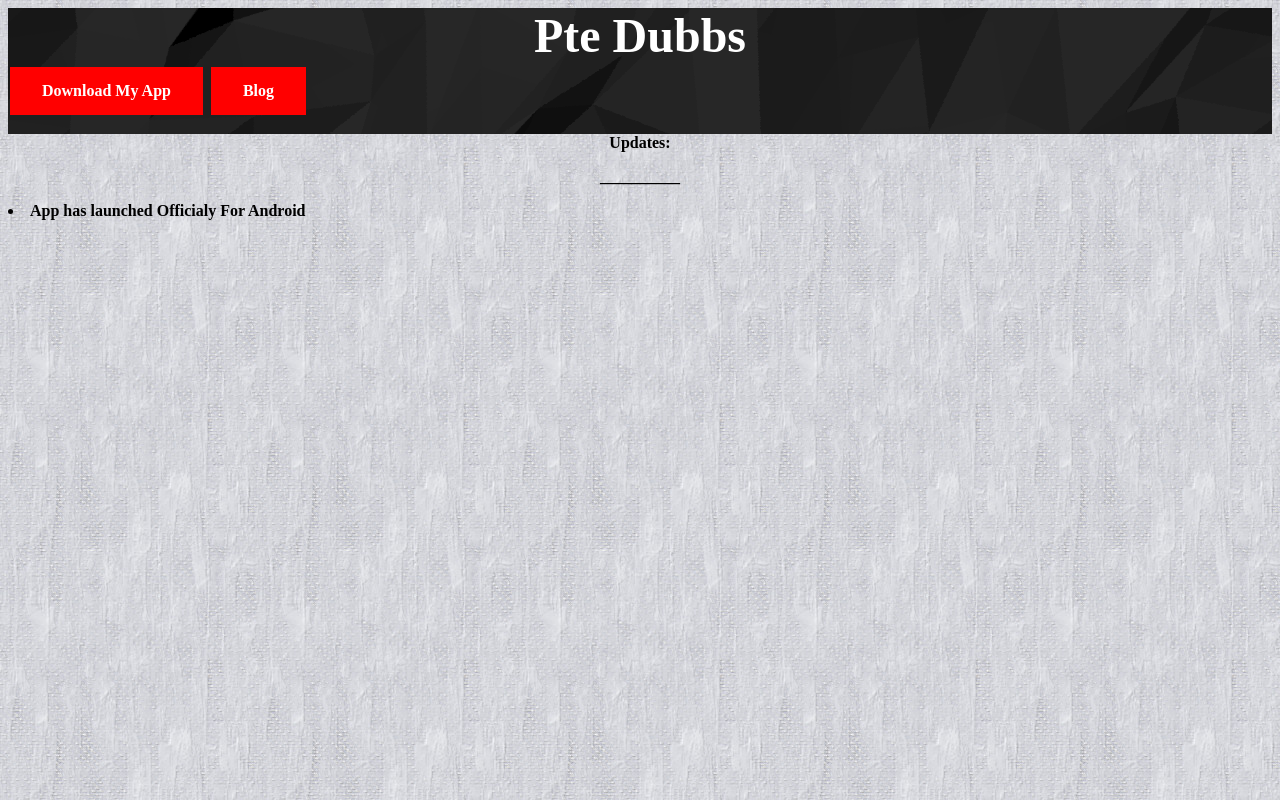
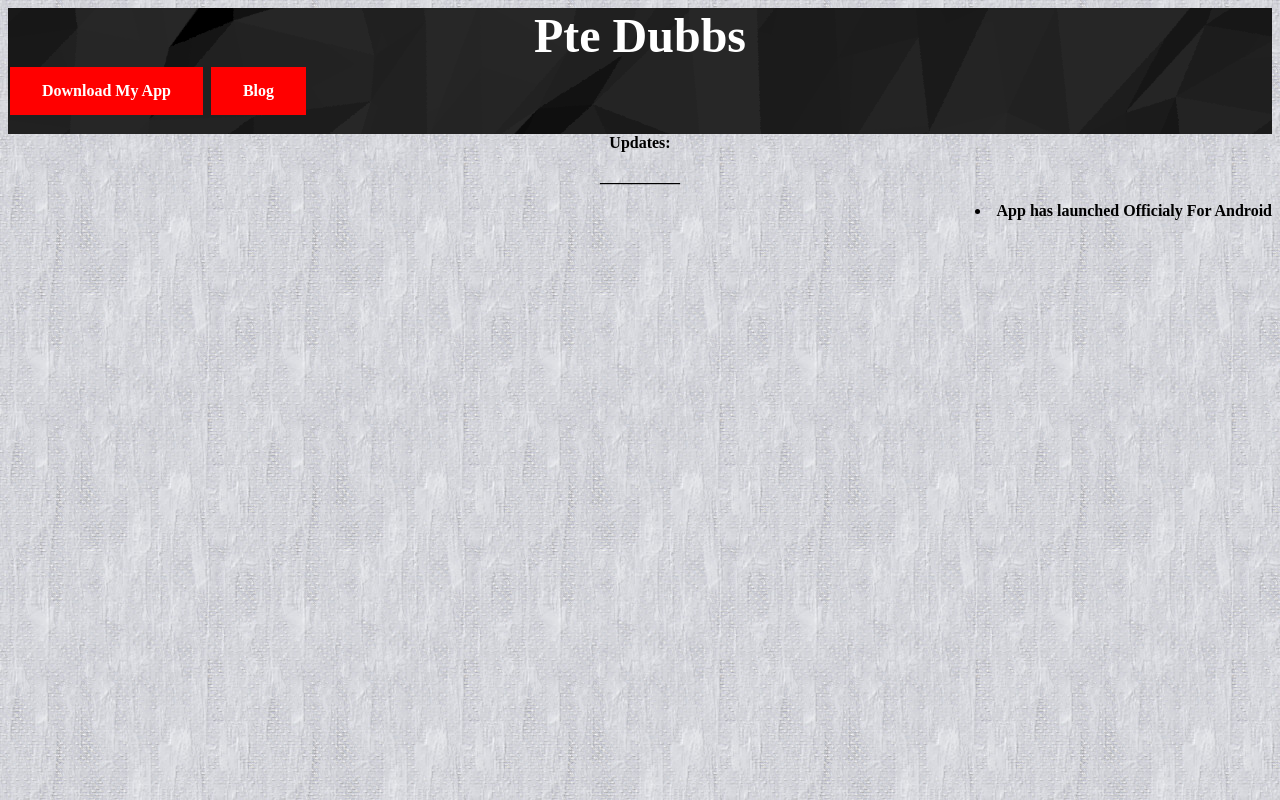
Before and after one commit to HeyItsBossStudios/ptedubbs.github.io, a plain HTML site: page index.html in a window 1280 px wide. Drawn offline with Linux system fonts and the light colour scheme.

Commit message:
Update index.html

```diff
--- a/index.html
+++ b/index.html
@@ -14,7 +14,7 @@
 </div>
 </center>
 </div>
-    <div float="right">
+    <div align="right">
     <table>
         <center>
         <b>Updates:</b>
```
